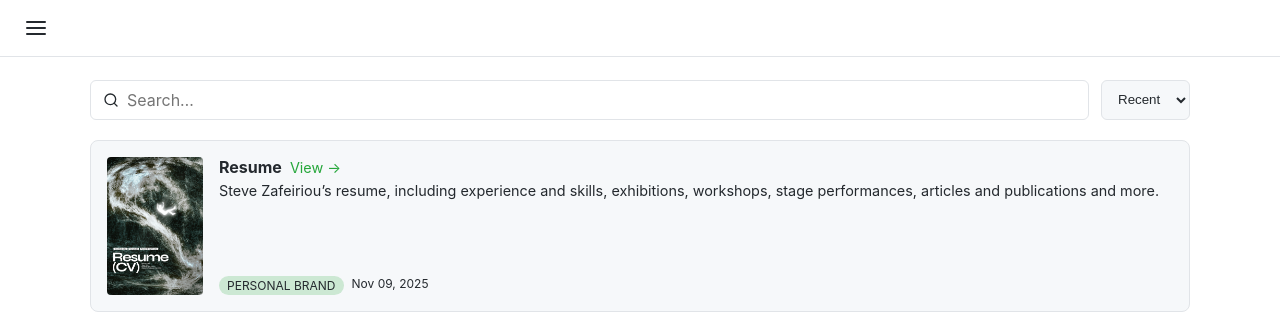
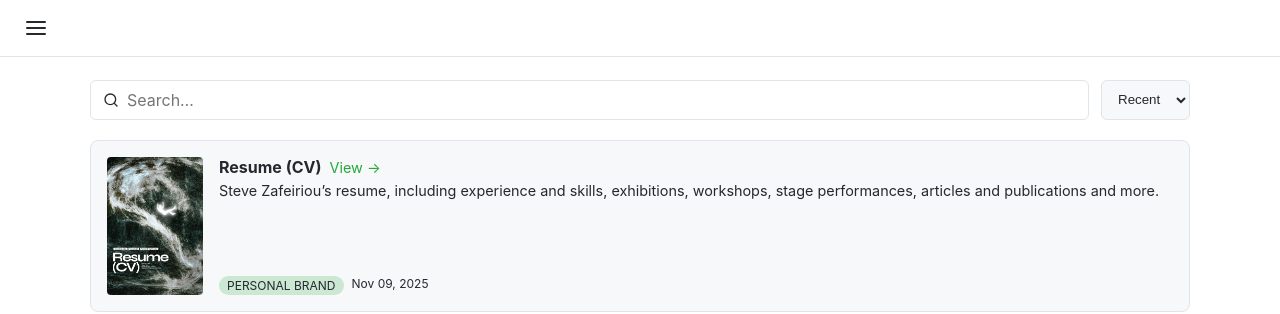
Before and after one commit to stevezafeiriou/react-pdf-docs, a React (Create React App) app: page / in a window 1280 px wide. Shown: the top 314 px of the page. Built offline with nearby package versions, Linux system fonts and the light colour scheme.

Commit message:
updated resv2

```diff
--- a/src/data.js
+++ b/src/data.js
@@ -16,12 +16,12 @@ export const papers = [
 		thumbnail: "/list-of-works-thumbnail.jpg",
 	},
 	{
-		file: "resume.pdf",
-		title: "Resume",
+		file: "cv.pdf",
+		title: "Resume (CV)",
 		description: `Steve Zafeiriou’s resume, including experience and skills, exhibitions, workshops, stage performances, articles and publications and more.`,
 		category: "PERSONAL BRAND",
 		date: "Nov 09, 2025",
-		thumbnail: "/resume-thumbnail.jpg",
+		thumbnail: "/cv-thumbnail.jpg",
 	},
 	{
 		file: "prints-catalog.pdf",
```
Also changed, not shown: public/cv-thumbnail.jpg (renamed from public/resume-thumbnail.jpg), 1 other file (tests, documents, lock files or other folders).
